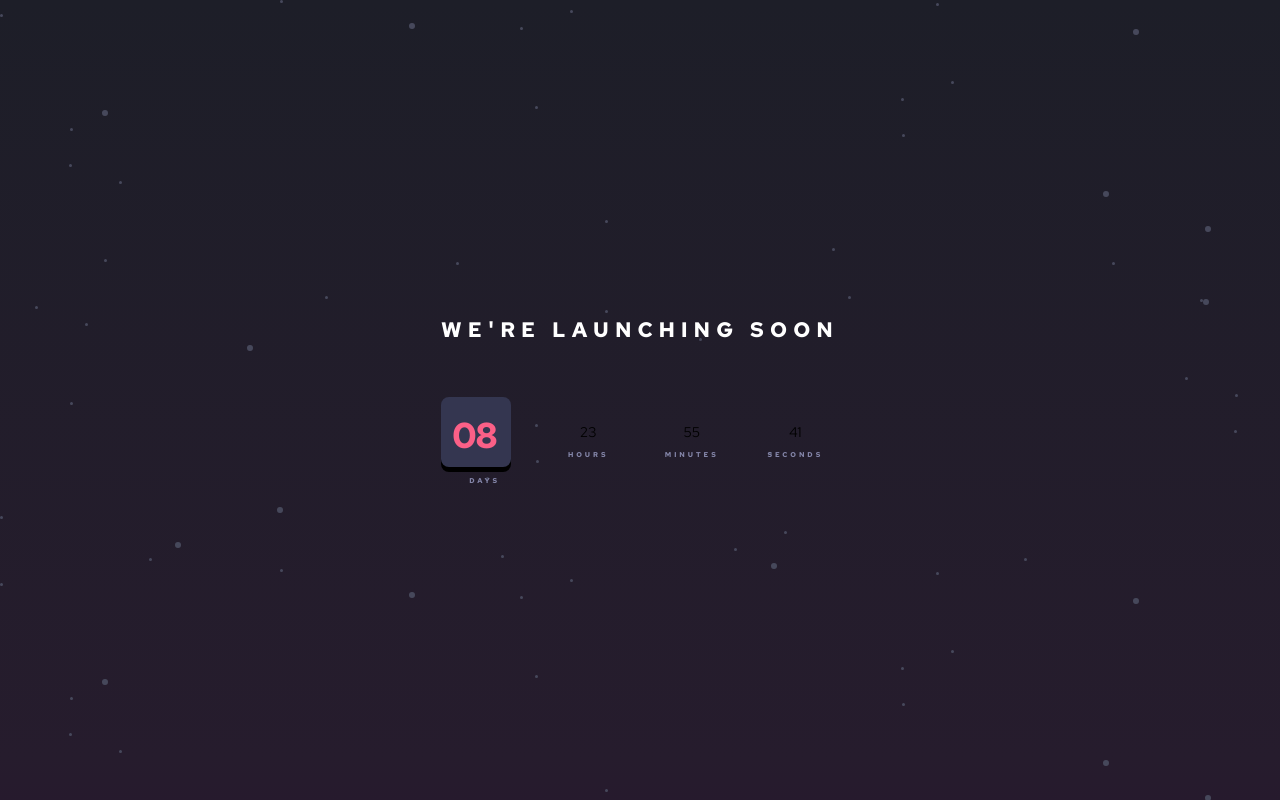
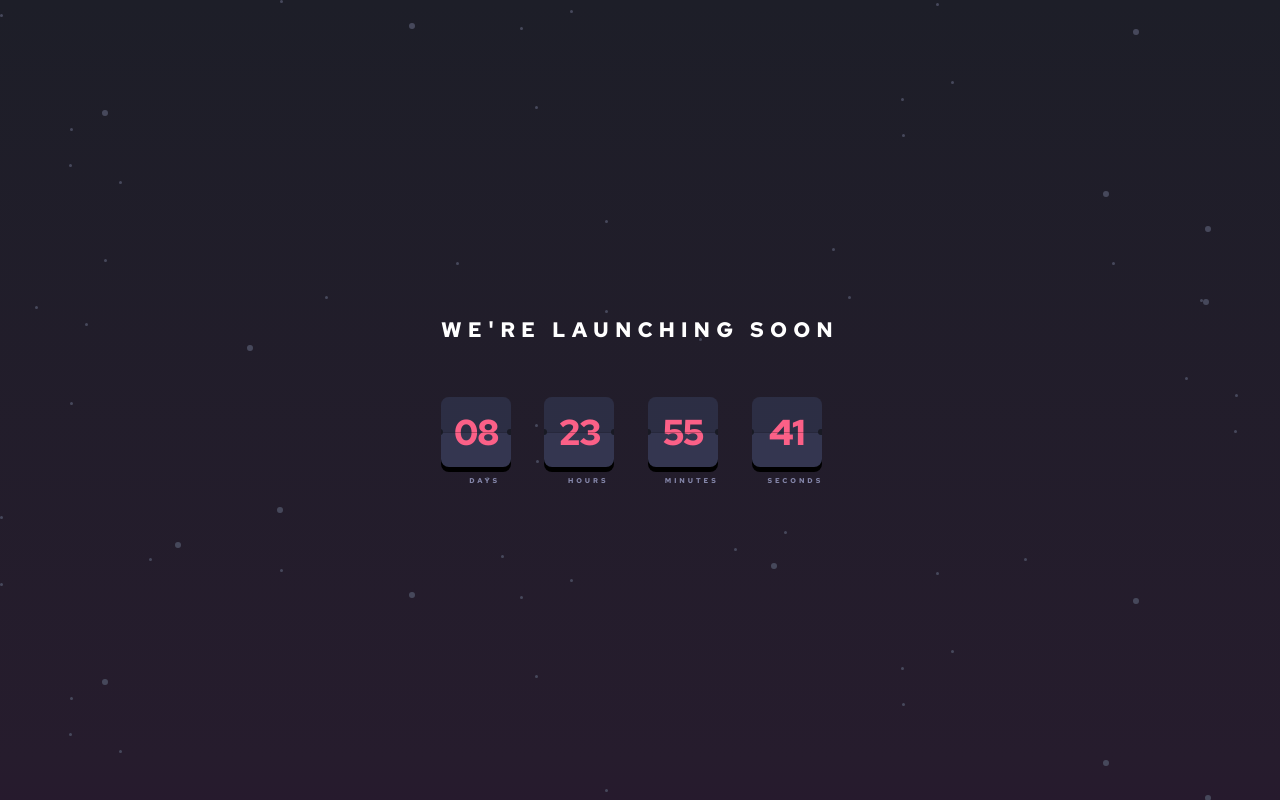
Before and after one commit to istealersn-dev/frontend-mentor-challenges, a Next.js app in the folder launch-countdown-timer/: page / in a window 1280 px wide. Built offline with nearby package versions, Linux system fonts and the light colour scheme.

Commit message:
fixed the UI

```diff
--- a/launch-countdown-timer/src/components/Timer.tsx
+++ b/launch-countdown-timer/src/components/Timer.tsx
@@ -9,26 +9,42 @@ export const TimerI = () => {
                 <div className='timer__card'>
                     <div className='timer__card-visual'>
                         <div className='timer__card-elements'>
-                        <div className='absolute'>
-                            <div></div>
-                            <div></div>
-                        </div>
+                            <div className='line'>                        </div>
+                            <div className='circle'></div>
                         <span className='timer__card-num'>08</span>
-                        </div>
                     </div>
-                    <span className='timer__card-val'>days</span>
+                    </div>
+                    <p  className='timer__card-val'>days</p>
                 </div>
                 <div className='timer__card'>
-                    <span className=''>23</span>
-                    <span className='timer__card-val'>hours</span>
+                    <div className='timer__card-visual'>
+                        <div className='timer__card-elements'>
+                            <div className='line'>                        </div>
+                            <div className='circle'></div>
+                        <span className='timer__card-num'>23</span>
+                    </div>
+                    </div>
+                    <p  className='timer__card-val'>hours</p>
                 </div>
                 <div className='timer__card'>
-                    <span className=''>55</span>
-                    <span className='timer__card-val'>minutes</span>
+                    <div className='timer__card-visual'>
+                        <div className='timer__card-elements'>
+                            <div className='line'>                        </div>
+                            <div className='circle'></div>
+                        <span className='timer__card-num'>55</span>
+                    </div>
+                    </div>
+                    <p  className='timer__card-val'>minutes</p>
                 </div>
                 <div className='timer__card'>
-                    <span className=''>41</span>
-                    <span className='timer__card-val'>seconds</span>
+                    <div className='timer__card-visual'>
+                        <div className='timer__card-elements'>
+                            <div className='line'>                        </div>
+                            <div className='circle'></div>
+                        <span className='timer__card-num'>41</span>
+                    </div>
+                    </div>
+                    <p  className='timer__card-val'>seconds</p>
                 </div>
             </div>
         </section>
--- a/launch-countdown-timer/src/components/timer.scss
+++ b/launch-countdown-timer/src/components/timer.scss
@@ -19,12 +19,33 @@ span {
     gap: .5625rem;
 
     &-elements {
-        width: 100%;
-        height: 100%;
         position: relative;
+        height: inherit;
+        width: inherit;
+        border-radius: inherit;
+        overflow: hidden;
+        background-image: linear-gradient(to bottom, rgba(black, 0.1506) 50%, transparent 50%);
 
-        > * {
+        .line {
             position: absolute;
+            top: 50%;
+            opacity: 0.253;
+            width: 100%;
+            height: .0296rem;
+            background-color: black;
+            z-index: 10;
+        }
+
+        .circle {
+            position: absolute;
+            top: 46%;
+            left: -5%;
+            width: .375rem;
+            height: .375rem;
+            border-radius: 100%;
+            background-color: $very-dark-mostly-black-blue;
+            box-shadow: 70px 0 0px $very-dark-mostly-black-blue;
+            z-index: 10;
         }
     }
 
@@ -42,7 +63,10 @@ span {
         color: $soft-red;
         letter-spacing: -0.0675rem;
         border-radius: .25rem;
-        padding: 14px 11px;
+        inset: 0;
+        padding: 11px;
+        position: absolute;
+        z-index: 1;
     }
 
     &-val {
```
